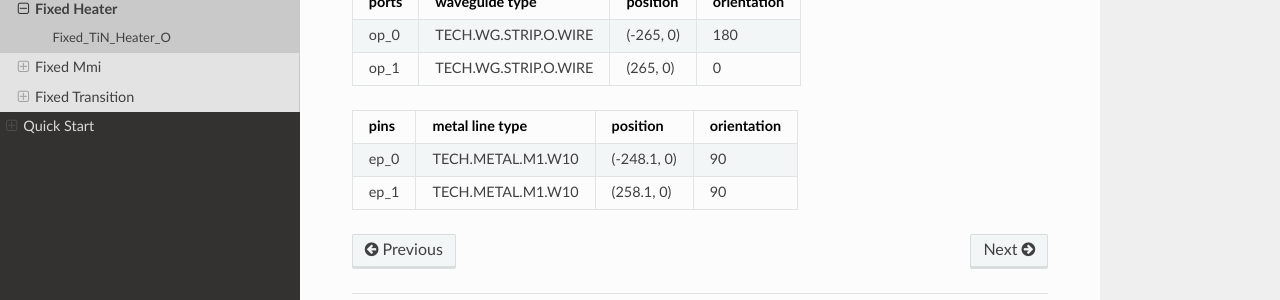
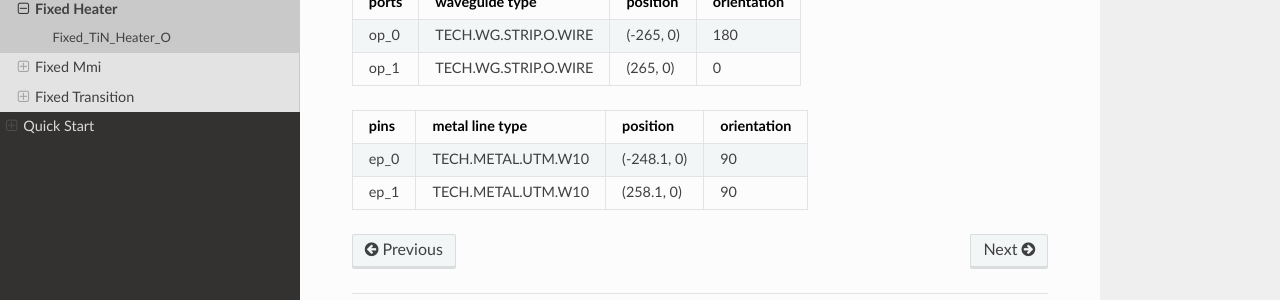
Before and after one commit to Latitudeda/SilTerra_EMO1_Cu_PDK, a Sphinx documentation site: the page built from docs/source/component_list/fixed_heater.rst, in a window 1280 px wide. Shown: the part 425-725 px from the top of the page. Built offline with Sphinx 7.4.7 and the Read the Docs theme 3.1.0, drawn with Linux system fonts in a browser that asks for light colours; pages that are not in the unit, such as notebooks, are missing from menus.

Commit message:
Update_261030

```diff
--- a/docs/source/component_list/fixed_heater.rst
+++ b/docs/source/component_list/fixed_heater.rst
@@ -20,7 +20,7 @@ Fixed_TiN_Heater_O
 +-------------------+-----------------------------+------------------------+-------------+
 |     pins          | metal line type             | position               | orientation |
 +===================+=============================+========================+=============+
-| ep_0              | TECH.METAL.M1.W10           | (-248.1, 0)            | 90          |
+| ep_0              | TECH.METAL.UTM.W10          | (-248.1, 0)            | 90          |
 +-------------------+-----------------------------+------------------------+-------------+
-| ep_1              | TECH.METAL.M1.W10           | (258.1, 0)             | 90          |
+| ep_1              | TECH.METAL.UTM.W10          | (258.1, 0)             | 90          |
 +-------------------+-----------------------------+------------------------+-------------+
--- a/docs/source/component_list/taper.rst
+++ b/docs/source/component_list/taper.rst
@@ -12,7 +12,7 @@ TaperLinear
 +----------------+-----------------+------------------------------------------------------------------------------------+
 |left_type       |  --             | Type of waveguide of start                                                         |
 +----------------+-----------------+------------------------------------------------------------------------------------+
-|right_type       |  --             | Type of waveguide of end                                                           |
+|right_type      |  --             | Type of waveguide of end                                                           |
 +----------------+-----------------+------------------------------------------------------------------------------------+
 
 +-------------------+-----------------------------+-------------+
@@ -35,7 +35,7 @@ TaperParabolic
 +----------------+-----------------+------------------------------------------------------------------------------------+
 |left_type       |  --             | Type of waveguide of start                                                         |
 +----------------+-----------------+------------------------------------------------------------------------------------+
-|right_type       |  --             | Type of waveguide of end                                                           |
+|right_type      |  --             | Type of waveguide of end                                                           |
 +----------------+-----------------+------------------------------------------------------------------------------------+
 |step            |  > 0            | More steps means more accurate to the parabolic curve                              |
 +----------------+-----------------+------------------------------------------------------------------------------------+
--- a/docs/source/tech/layers.rst
+++ b/docs/source/tech/layers.rst
@@ -1,7 +1,7 @@
 layers.py
 ==============
 
-The layers are auto-generated by filling the ``layers.csv`` file, ``FLYLINE_MARK`` / ``OP_Port`` / ``Met2_Pin`` / ``Met1_Pin``  layers are defined by **Latitude** for display.
+The layers are auto-generated by filling the ``layers.csv`` file, ``FLYLINE_MARK`` / ``OP_Port`` / ``Met1_Pin`` / ``Met2_Pin``  layers are defined by **Latitude** for display.
 
 ::
 
```
